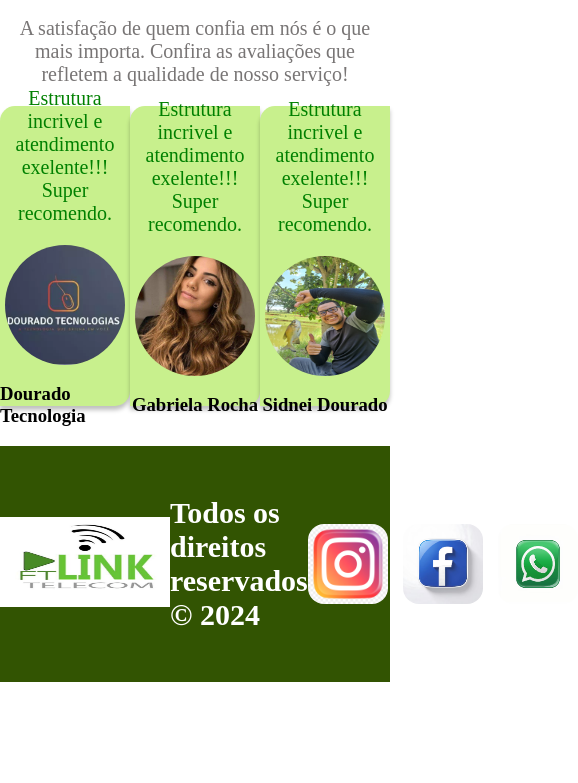
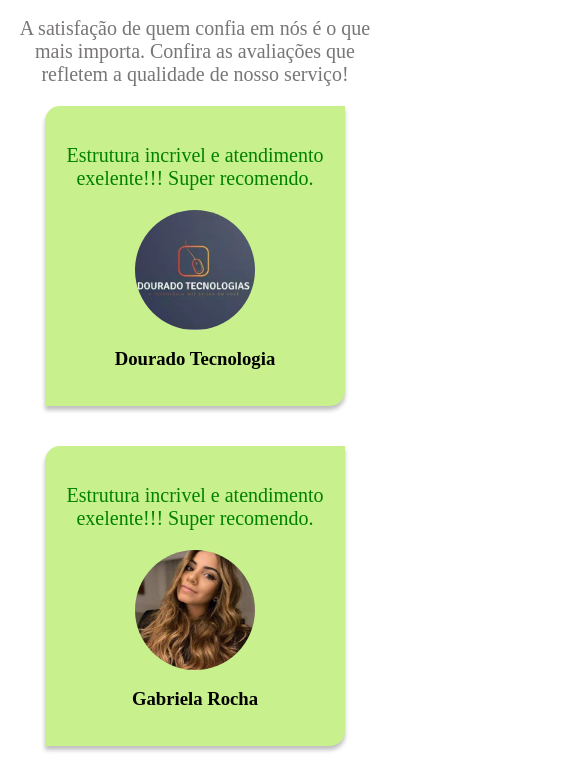
Before and after one commit to Luan-Alves214/FtLink, a plain HTML site: page index.html in a window 390 px wide. Shown: the part 3798-4581 px from the top of the page, 578 px wide, since content can reach past the window. Before the commit the page ends 4480 px from the top, so only its background shows below. Drawn offline with Linux system fonts and the light colour scheme.

Commit message:
Update estilo.css

```diff
--- a/stile/estilo.css
+++ b/stile/estilo.css
@@ -384,5 +384,17 @@ footer {
         justify-content: space-around;
 
     }
+        .rodape{
+        flex-direction: column;
+    }
+    .rodape p{
+        align-items: center;
+        text-align: center;
+    }
+
+    .fundo-card-clientes{
+        flex-direction: column;
+    }
+
 
 }
```
